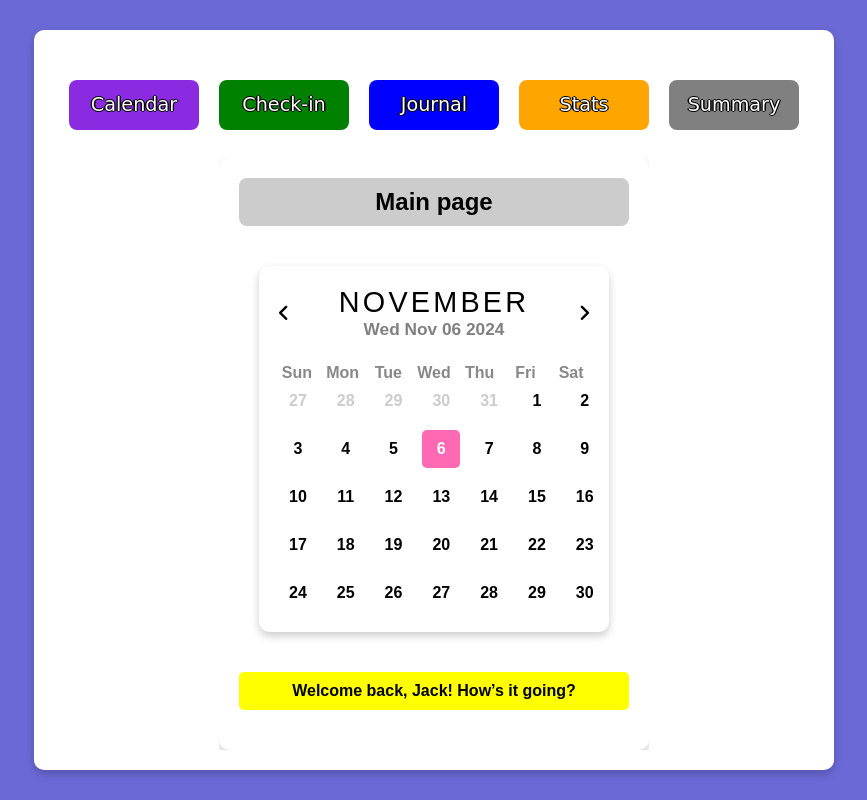
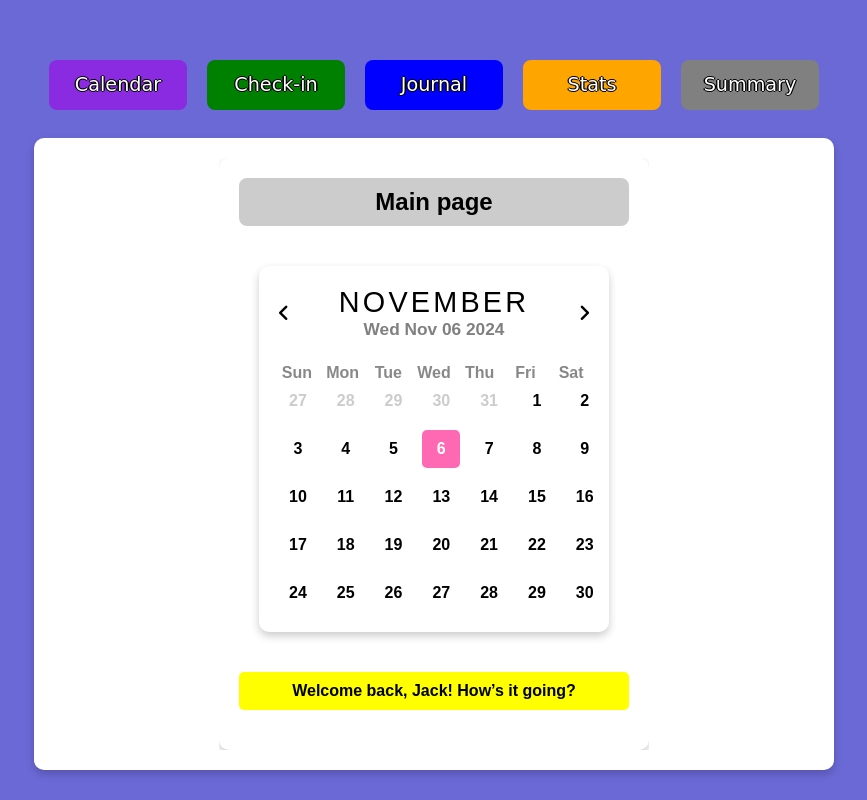
Before and after one commit to rthurston1/Team01-Web-Application-Cherish, a website with bundled scripts: page front-end/src/index.html in a window 1280 px wide. Shown: the whole page, without its empty margins (206-1073 px from the left). Built offline with nearby package versions, Linux system fonts and the light colour scheme.

Commit message:
stylesBase.css: remove rule for .app to allow more flexibility to other components

```diff
--- a/front-end/src/pages/main/stylesBase.css
+++ b/front-end/src/pages/main/stylesBase.css
@@ -14,6 +14,14 @@ body {
 }
 
 .app #content {
+  width: 60%;
+  padding: 20px;
+  min-width: 800px; /* Set a minimum width for the app */
+  max-width: 1000px; /* Set a maximum width for the app */
+  max-height: 100vh; /* Set a maximum height for the app */
+  background-color: #fff;
+  border-radius: 10px;
+  box-shadow: 0 4px 8px rgba(0, 0, 0, 0.2);
   display: flex;
   flex-direction: column;
   align-items: center;
@@ -23,17 +31,6 @@ body {
   flex-grow: 1; /* Allow the content div to grow and fill the available space */
 }
 
-.app {
-  width: 60%;
-  padding: 20px;
-  min-width: 800px; /* Set a minimum width for the app */
-  max-width: 1000px; /* Set a maximum width for the app */
-  max-height: 100vh; /* Set a maximum height for the app */
-  background-color: #fff;
-  border-radius: 10px;
-  box-shadow: 0 4px 8px rgba(0, 0, 0, 0.2);
-}
-
 #nav {
   display: flex;
   justify-content: space-between;
```
